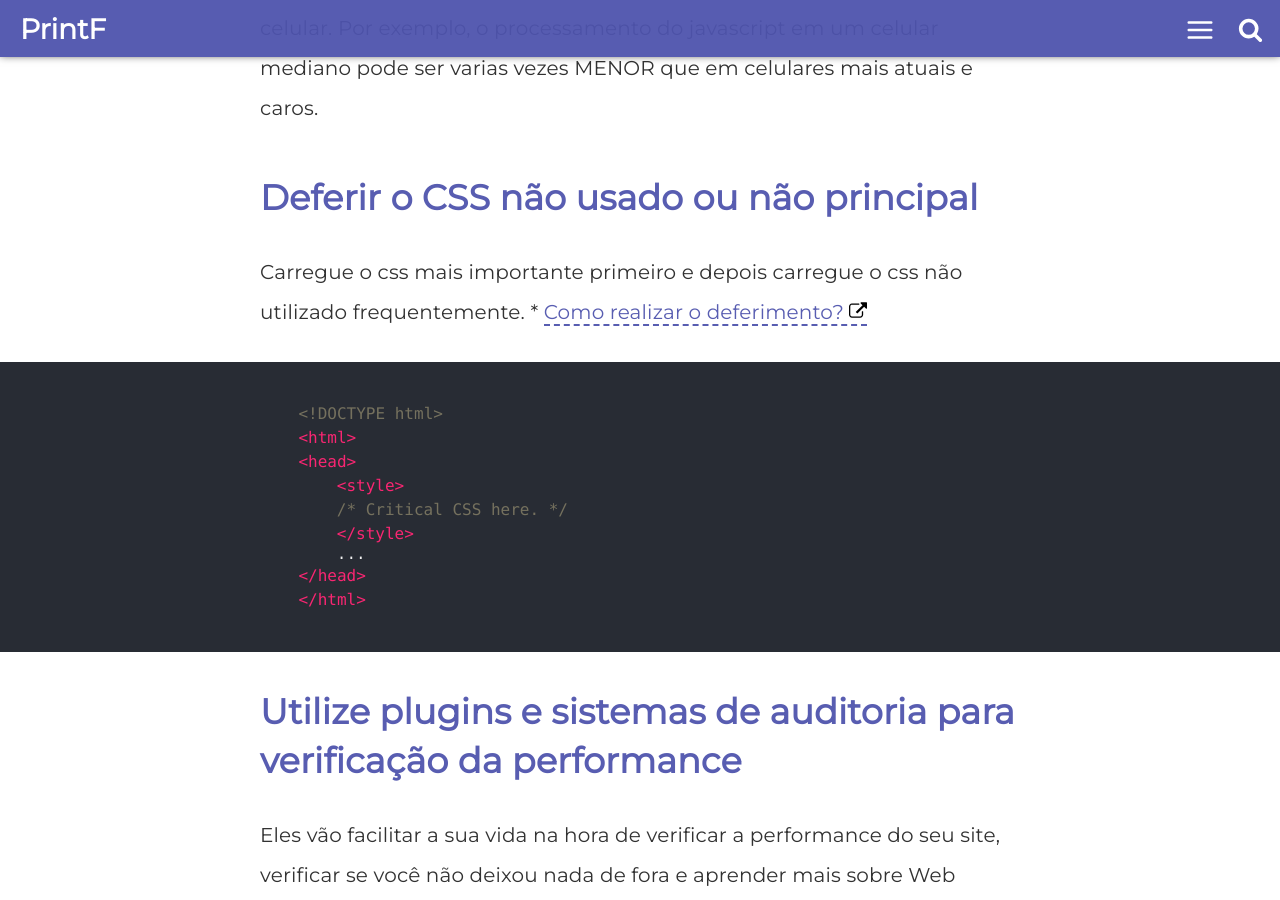
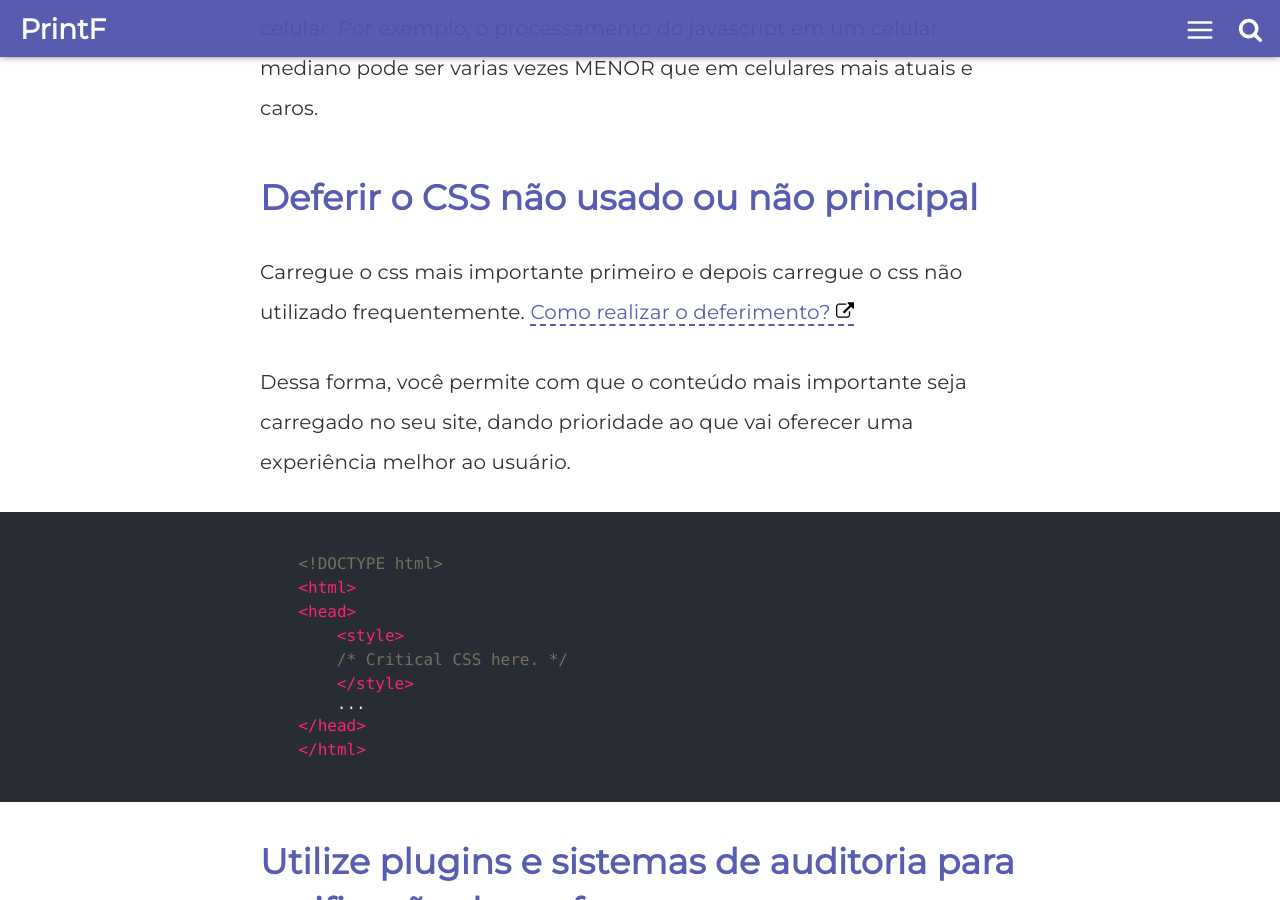
Before and after one commit to comppet/PrintF, a Jekyll site: the page built from _posts/2020-04-16-dicas-melhoria-de-performance.md, in a window 1280 px wide and 900 px high, scrolled down 5891 px. Built offline with Jekyll 4.4.1, drawn with Linux system fonts in a browser that asks for light colours; comment, search, counter and statistics services are not loaded.

Commit message:
Update from Forestry.io comppet.ufu@gmail.com updated _posts/2020-04-16-dicas-melhoria-de-performance.md

````diff
--- a/_posts/2020-04-16-dicas-melhoria-de-performance.md
+++ b/_posts/2020-04-16-dicas-melhoria-de-performance.md
@@ -94,8 +94,9 @@ Além de verificar se seu site está responsivo como fazemos no front-end, devem
 
 ## Deferir o CSS não usado ou não principal
 
-Carregue o css mais importante primeiro e depois carregue o css não utilizado frequentemente.
-    * [Como realizar o deferimento?](https://developers.google.com/web/tools/lighthouse/audits/unused-css)
+Carregue o css mais importante primeiro e depois carregue o css não utilizado frequentemente. [Como realizar o deferimento?](https://developers.google.com/web/tools/lighthouse/audits/unused-css)
+
+Dessa forma, você permite com que o conteúdo mais importante seja carregado no seu site, dando prioridade ao que vai oferecer uma experiência melhor ao usuário.
 
 ```html
     <!DOCTYPE html>
````
